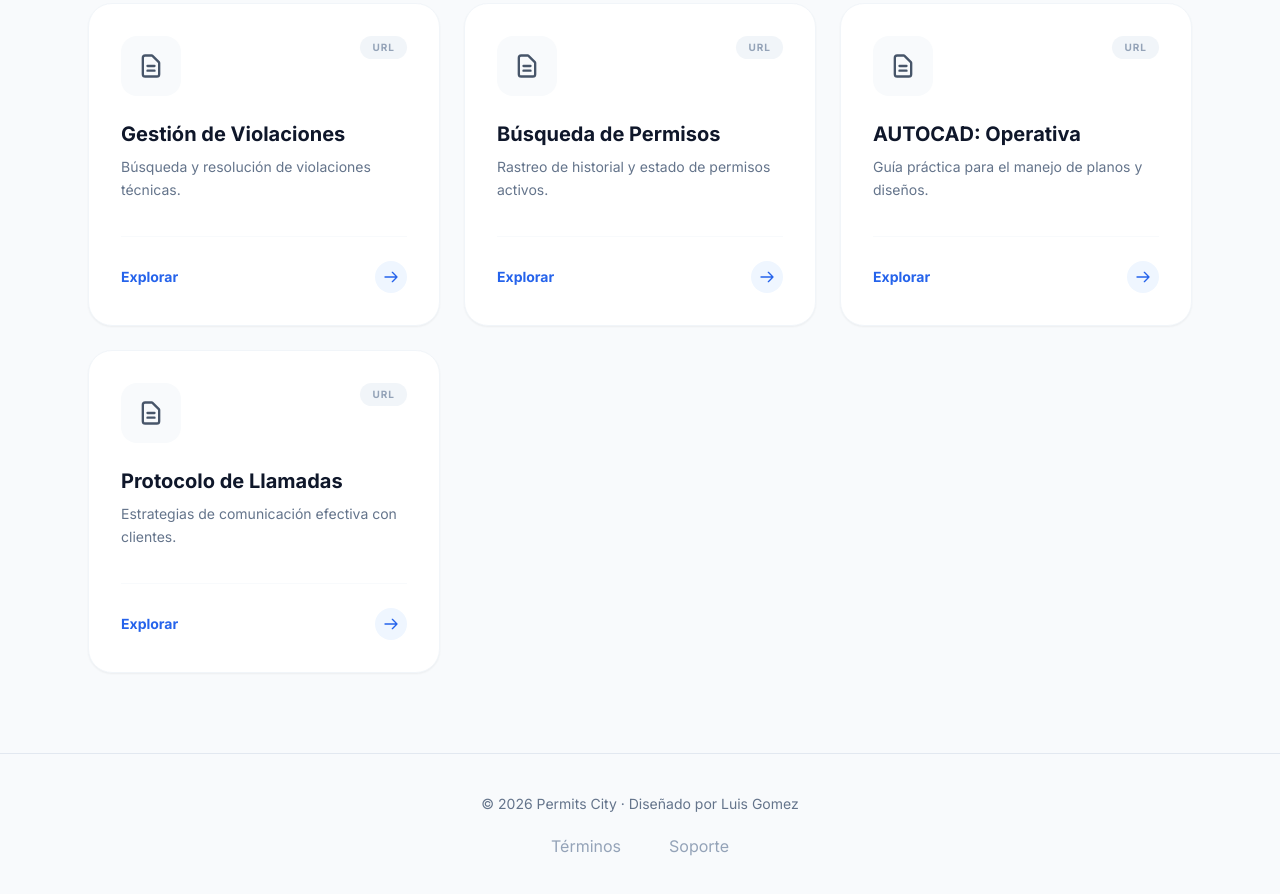
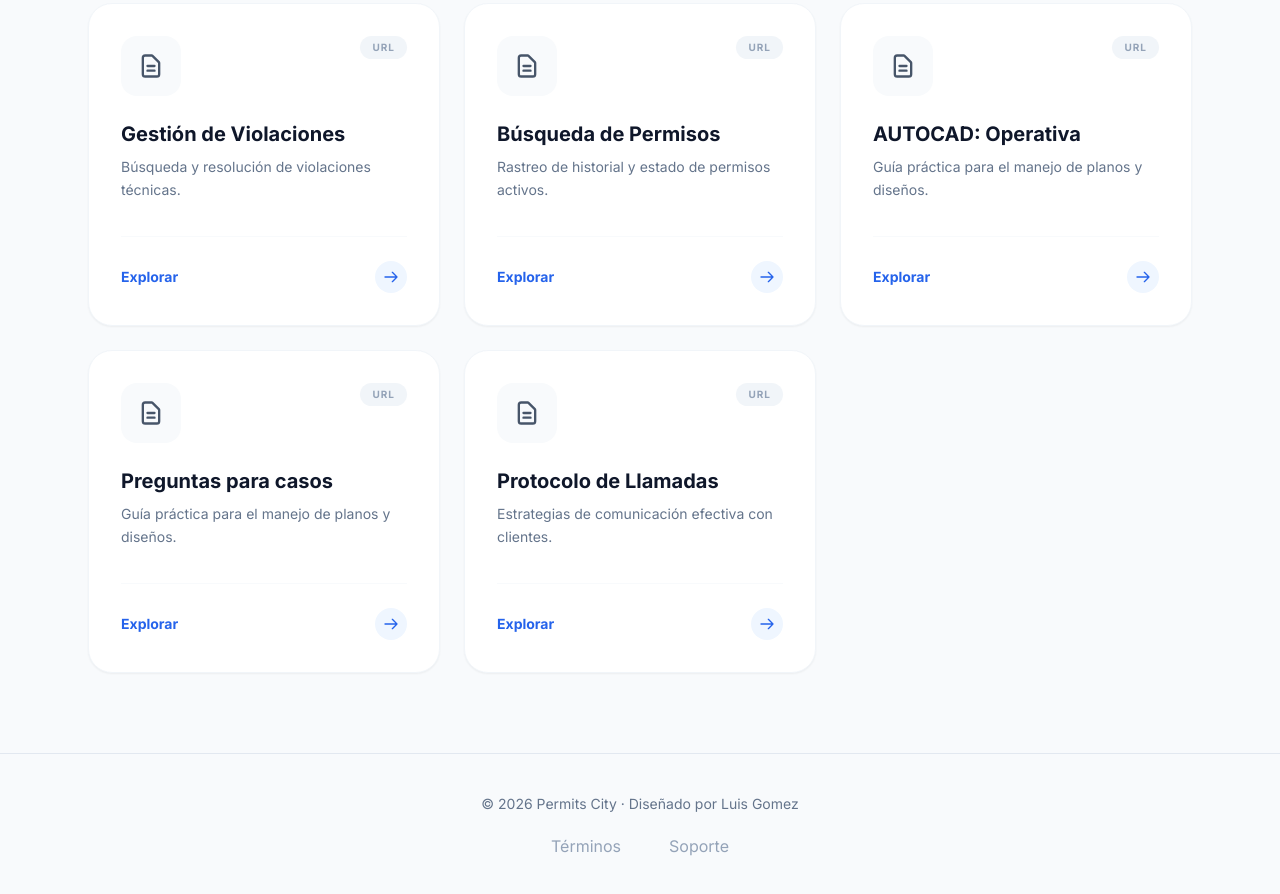
Before and after one commit to permitscitystodgo/Entrenamiento, a plain HTML site: page Entrenamiento4.html in a window 1280 px wide. Shown: the part 1666-2560 px from the top of the page. Drawn offline with nearby package versions, Linux system fonts and the light colour scheme.

Commit message:
Add files via upload

```diff
--- a/Entrenamiento4.html
+++ b/Entrenamiento4.html
@@ -109,6 +109,7 @@
             { title: "Gestión de Violaciones", url: "https://drive.google.com/file/d/1vwQV4xQGhrdQBdUFrjZF86ftxU90mctO/view?usp=drive_link", category: "Operaciones", desc: "Búsqueda y resolución de violaciones técnicas." },
             { title: "Búsqueda de Permisos", url: "https://drive.google.com/file/d/1iiqunQThZEv0FHTpVxBJ81MCS5SlSAJo/view?usp=drive_link", category: "Operaciones", desc: "Rastreo de historial y estado de permisos activos." },
             { title: "AUTOCAD: Operativa", url: "https://drive.google.com/file/d/1FlRdzSR8gIdWGY-SayaSj_EoQcXd--R5/view?usp=drive_link", category: "Operaciones", desc: "Guía práctica para el manejo de planos y diseños." },
+            { title: "Preguntas para casos", url: "https://drive.google.com/file/d/1em6O7qoGvfLwNyrb-agh5ffU1g3OLZ8L/view?usp=drive_link", category: "Operaciones", desc: "Guía práctica para el manejo de planos y diseños." },
             { title: "Protocolo de Llamadas", url: "https://drive.google.com/file/d/1di8-4-QQhEqfvcR8Fgna2f066h6l0VO2/view?usp=drive_link", category: "Operaciones", desc: "Estrategias de comunicación efectiva con clientes." }
         ];
 
```
